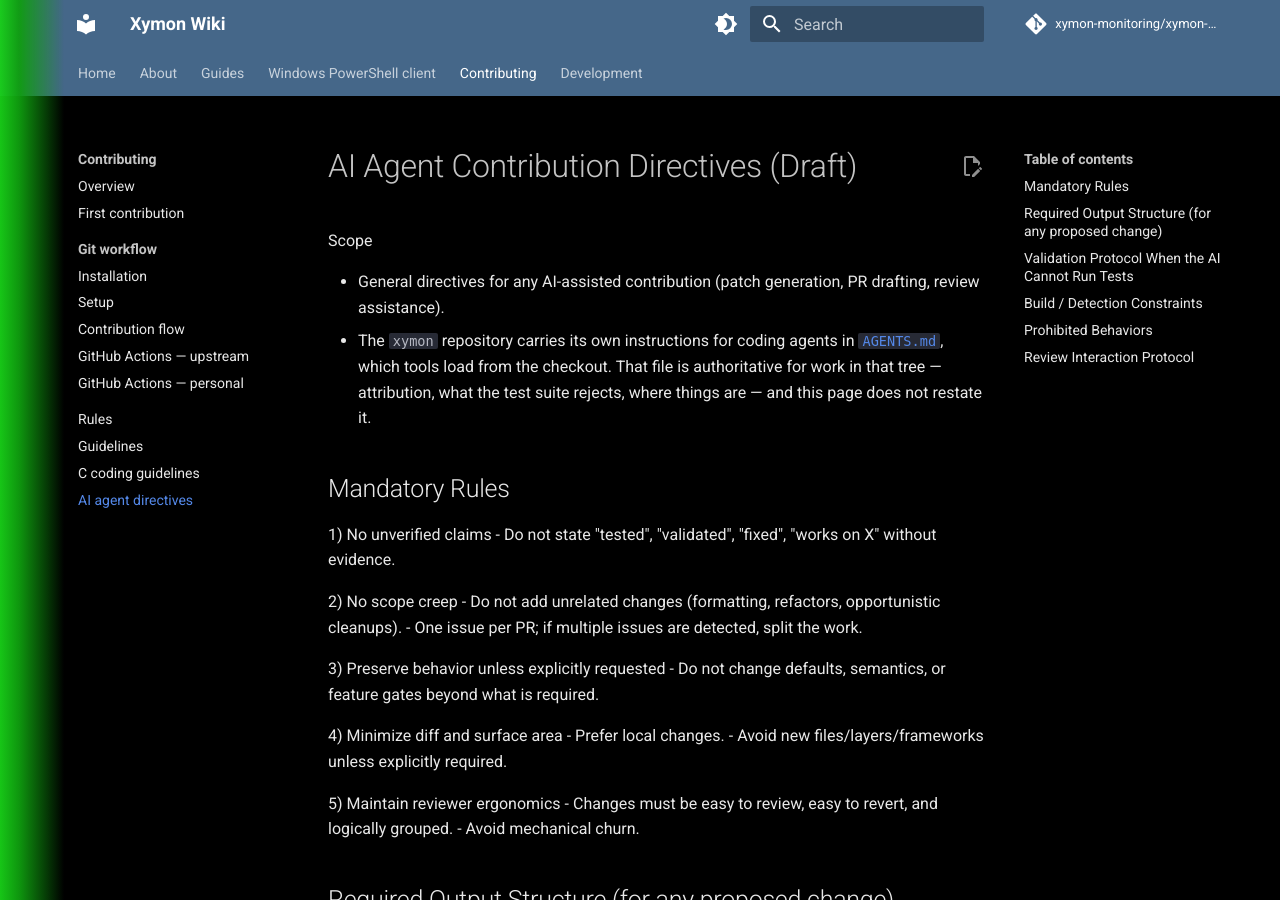
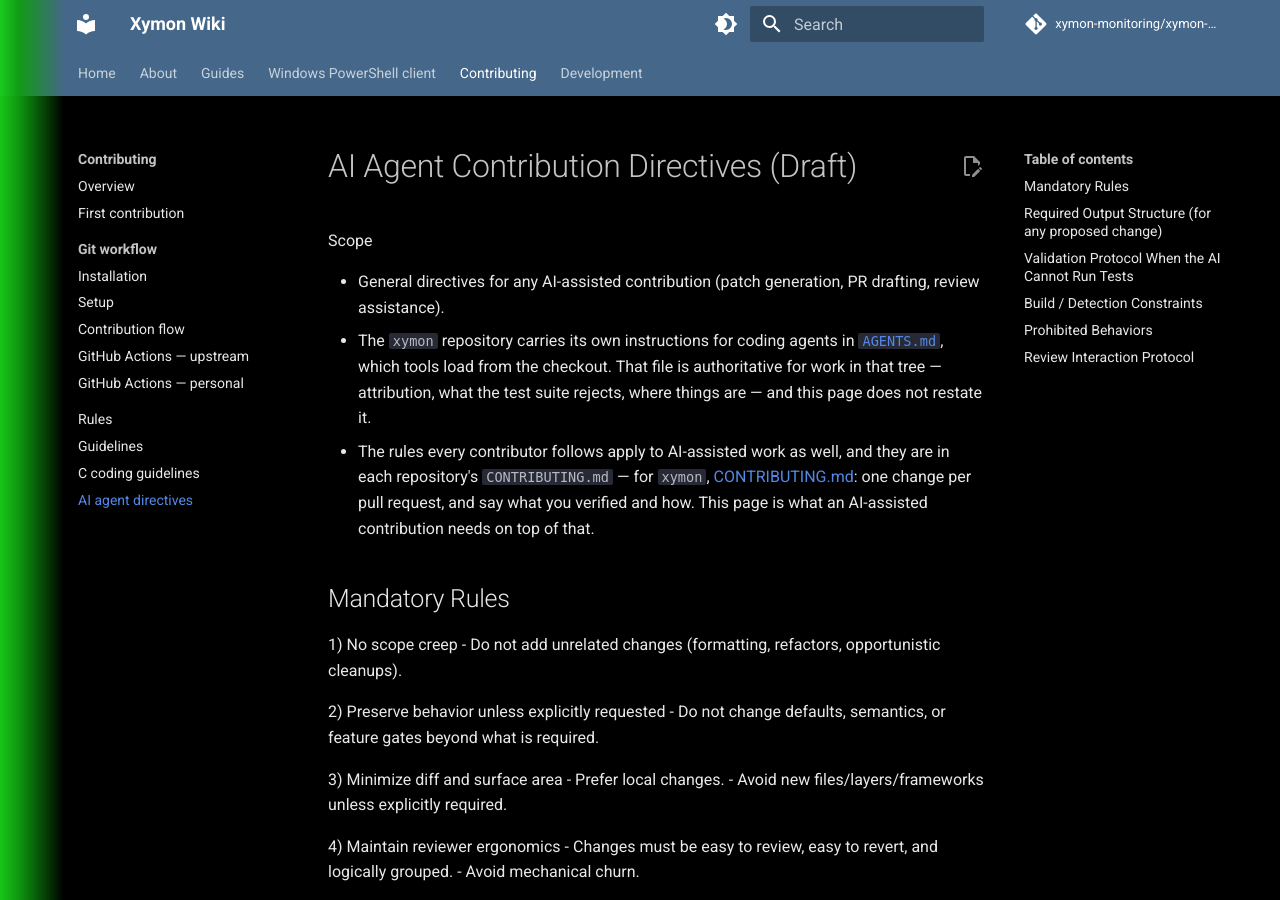
Before and after one commit to xymon-monitoring/xymon-wiki, an MkDocs documentation site: the page built from docs/contributing/ai-agent-contribution-directives.md, in a window 1280 px wide and 900 px high. Built offline with MkDocs 1.6.1 and Material for MkDocs 9.7.7, drawn with Linux system fonts in a browser that asks for light colours; comment, search, counter and statistics services are not loaded.

Commit message:
docs(contributing): point at CONTRIBUTING.md rather than restating it
Two places named a rule that belongs to a repository and is written down
there, so it could change in one and go stale in the other.

git-rules.md said which merge modes `xymon` permits. The paragraph above it
already hands review policy to each repository's CONTRIBUTING.md and links
xymon's; naming the merge modes here undid that for the sentence that follows.
It now says they are set in the same place.

The AI page listed "one issue per PR" and "do not state tested without
evidence" among its mandatory rules. Both are rules every contributor follows,
stated in CONTRIBUTING.md, and a human reading them there is bound by them
too. The page already declines to restate AGENTS.md; it now says the same of
CONTRIBUTING.md and links it, and the rules that stay are the ones an
AI-assisted contribution needs on top: scope, preserved behaviour, diff size,
reviewer ergonomics, and the fabrication that is its own failure mode --
inventing test results, environment details or tool outputs, which is a
different claim from having verified nothing.

```diff
--- a/docs/contributing/ai-agent-contribution-directives.md
+++ b/docs/contributing/ai-agent-contribution-directives.md
@@ -8,24 +8,25 @@
   which tools load from the checkout. That file is authoritative for work in
   that tree — attribution, what the test suite rejects, where things are — and
   this page does not restate it.
+- The rules every contributor follows apply to AI-assisted work as well, and
+  they are in each repository's `CONTRIBUTING.md` — for `xymon`,
+  [CONTRIBUTING.md](https://github.com/xymon-monitoring/xymon/blob/main/CONTRIBUTING.md):
+  one change per pull request, and say what you verified and how. This page is
+  what an AI-assisted contribution needs on top of that.
 
 ## Mandatory Rules
 
-1) No unverified claims
-- Do not state "tested", "validated", "fixed", "works on X" without evidence.
+1) No scope creep
+- Do not add unrelated changes (formatting, refactors, opportunistic cleanups).
 
-2) No scope creep
-- Do not add unrelated changes (formatting, refactors, opportunistic cleanups).
-- One issue per PR; if multiple issues are detected, split the work.
-
-3) Preserve behavior unless explicitly requested
+2) Preserve behavior unless explicitly requested
 - Do not change defaults, semantics, or feature gates beyond what is required.
 
-4) Minimize diff and surface area
+3) Minimize diff and surface area
 - Prefer local changes.
 - Avoid new files/layers/frameworks unless explicitly required.
 
-5) Maintain reviewer ergonomics
+4) Maintain reviewer ergonomics
 - Changes must be easy to review, easy to revert, and logically grouped.
 - Avoid mechanical churn.
 
```
Also changed, not shown: docs/contributing/git/git-rules.md (+1 -2 lines).
